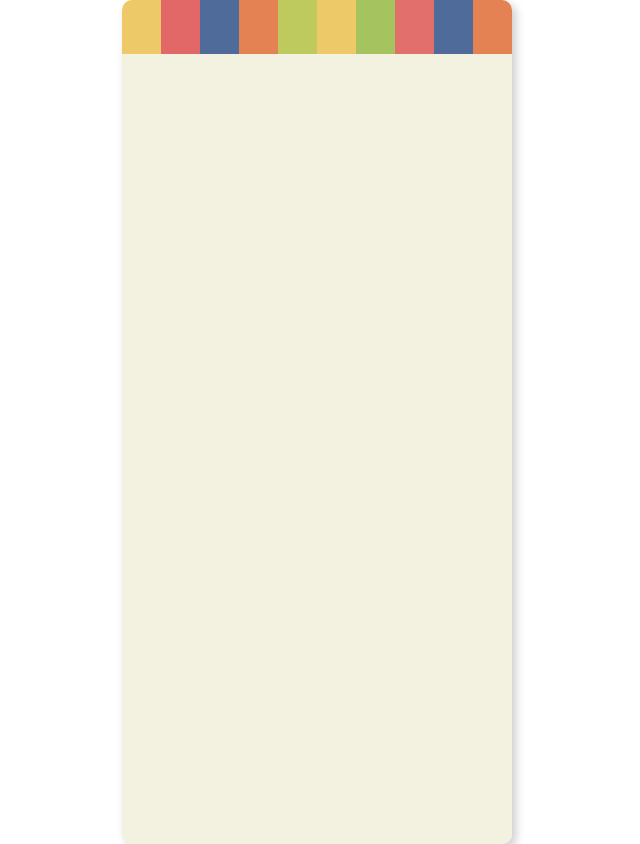
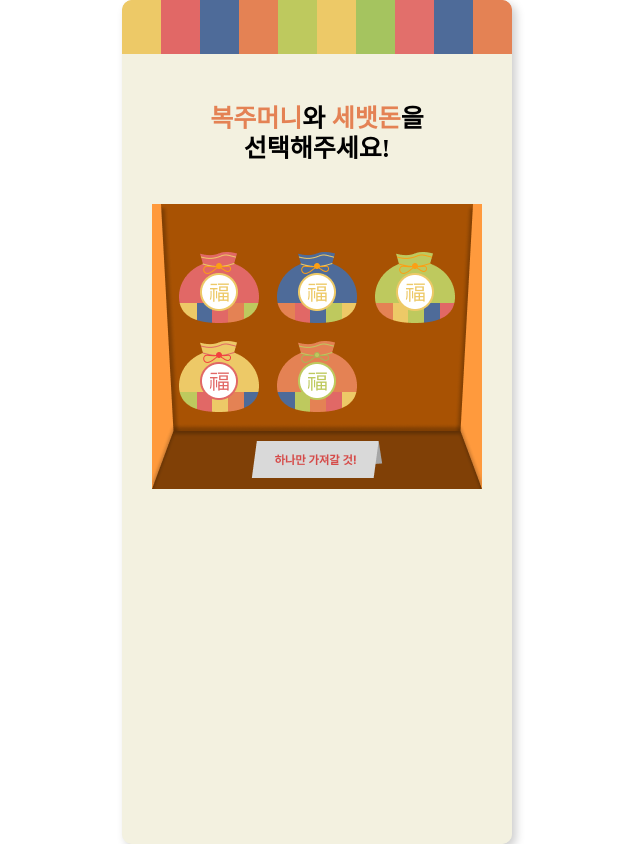
Before and after one commit to HNY-6/LuckyLetter-FE, a React (Create React App) app: page /selectpocket in a window 1280 px wide. Before the commit this address had no page. Shown: the whole page, without its empty margins (323-963 px from the left). Built offline with nearby package versions, Linux system fonts and the light colour scheme.

Commit message:
Style : 셀렉트 포켓 퍼블리싱 1차

```diff
--- a/src/pages/Home.tsx
+++ b/src/pages/Home.tsx
@@ -19,7 +19,7 @@ import {
   CopyLinkBtn,
   SelectMarkImg,
   ArrowBackBtn,
-} from "@/components/button/Button";
+} from "@/components/button/index.style";
 const Home = () => {
   return (
     <div>
--- /dev/null
+++ b/src/pages/SelectPocketPage.tsx
@@ -0,0 +1,64 @@
+import WrapperBox from "@/components/UI/WrapperBox";
+import styled from "styled-components";
+import bgSelectPocket from "@/assets/Select_Pocket_BG.png";
+import {
+  PocketOrangeImg,
+  PocketRedImg,
+  PocketBlueImg,
+  PocketGreenImg,
+  PocketYellowImg,
+} from "@/components/button/index.style";
+
+const SelectPocketWrapper = styled.article`
+  display: flex;
+  flex-direction: column;
+  padding: 104px 30px 85px;
+`;
+
+const SelctPocketTitle = styled.h2`
+  font-family: "Pretendard";
+  font-weight: bold;
+  font-size: 25px;
+  line-height: 1.2;
+  text-align: center;
+  margin-bottom: 40px;
+`;
+
+const SelectPocketSpan = styled(SelctPocketTitle)`
+  display: inline;
+  color: var(--main-color);
+`;
+
+const SelectPocketBox = styled.div`
+  width: 330px;
+  height: 285px;
+  background-image: url(${bgSelectPocket});
+  padding: 48px 26.96px 77px;
+  display: grid;
+  grid-template-columns: repeat(3, 1fr);
+  gap: 16.97px;
+  place-items: center;
+  /* gap: 16.97px; */
+`;
+
+const SelectPocketPage = () => {
+  return (
+    <WrapperBox>
+      <SelectPocketWrapper>
+        <SelctPocketTitle>
+          <SelectPocketSpan>복주머니</SelectPocketSpan>와
+          <SelectPocketSpan> 세뱃돈</SelectPocketSpan>을<br /> 선택해주세요!
+        </SelctPocketTitle>
+        <SelectPocketBox>
+          <PocketRedImg></PocketRedImg>
+          <PocketBlueImg></PocketBlueImg>
+          <PocketGreenImg></PocketGreenImg>
+          <PocketYellowImg></PocketYellowImg>
+          <PocketOrangeImg></PocketOrangeImg>
+        </SelectPocketBox>
+      </SelectPocketWrapper>
+    </WrapperBox>
+  );
+};
+
+export default SelectPocketPage;
--- a/src/routes/AppRoutes.tsx
+++ b/src/routes/AppRoutes.tsx
@@ -1,12 +1,14 @@
 import { Route, Routes } from "react-router-dom";
 import Home from "@/pages/Home";
 import Login from "@/pages/Login";
+import SelectPocketPage from "@/pages/SelectPocketPage";
 
 const AppRoutes = () => {
   return (
     <Routes>
       <Route path='/' element={<Home />}></Route>
       <Route path='/login' element={<Login />}></Route>
+      <Route path='/selectpocket' element={<SelectPocketPage />}></Route>
     </Routes>
   );
 };
```
Also changed, not shown: src/components/button/index.style.tsx (renamed from src/components/button/Button.tsx).
